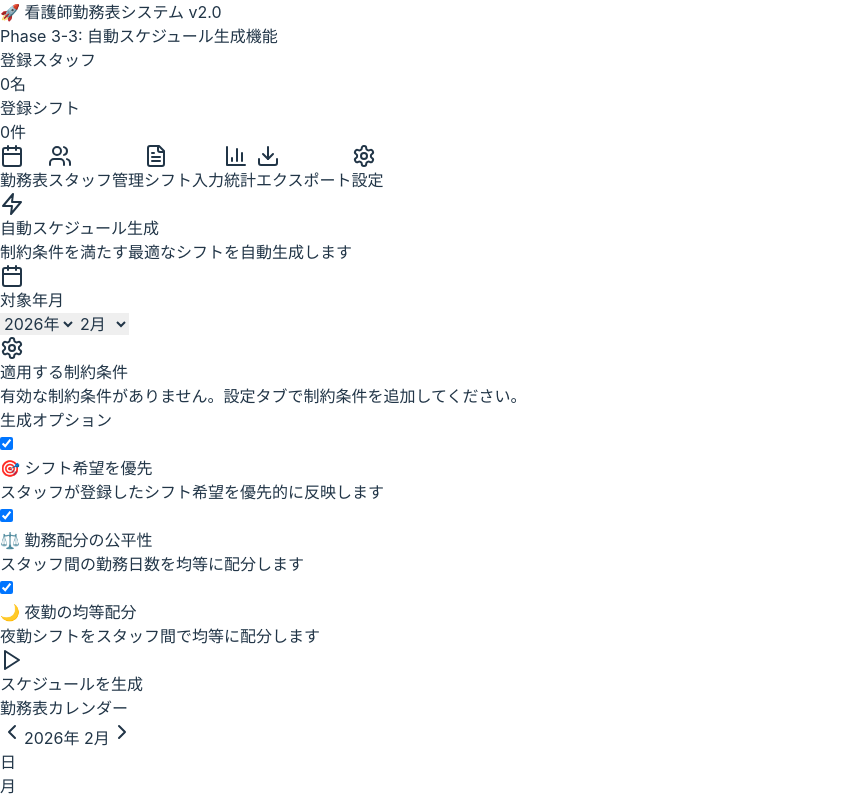
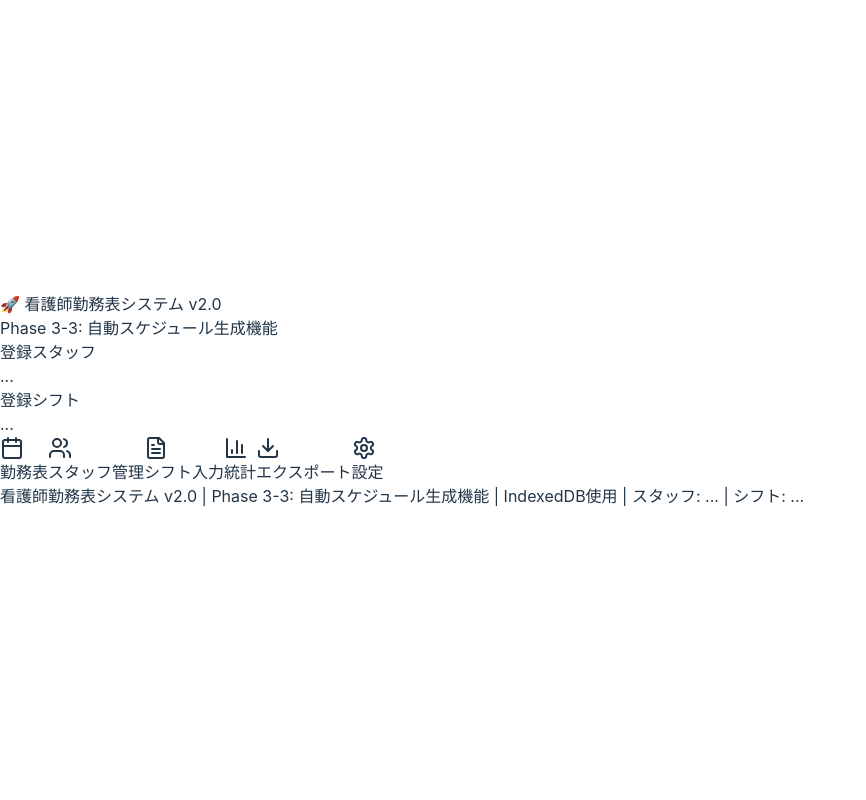
Before and after one commit to shinitio324/nurse-shift-scheduler, a React (Vite) app: page / in a window 1280 px wide. Shown: the top 800 px of the page, without its empty margins (0-866 px from the left). Built offline with nearby package versions, Linux system fonts and the light colour scheme; the HTML template or start-up script is replaced by a standard one.

Commit message:
Fix staff and shift count display in App.tsx

```diff
--- a/src/App.tsx
+++ b/src/App.tsx
@@ -1,4 +1,4 @@
-import { useState } from 'react';
+import { useState, useEffect } from 'react';
 import { Calendar, Users, FileText, Settings, BarChart3, Download } from 'lucide-react';
 import { StaffList } from './components/StaffList';
 import { CalendarView } from './components/CalendarView';
@@ -15,10 +15,19 @@ import { useScheduleGenerator } from './hooks/useScheduleGenerator';
 type TabType = 'calendar' | 'staff' | 'requests' | 'statistics' | 'export' | 'settings';
 
 export default function App() {
-  const [activeTab, setActiveTab] = useState<TabType>('calendar');
-  const { staff } = useStaff();
-  const { shiftRequests } = useShiftRequests();
+  const [activeTab, setActiveTab] = useState<TabType>('staff'); // 初期タブを「スタッフ管理」に変更
+  const { staff, loading: staffLoading } = useStaff();
+  const { shiftRequests, loading: shiftsLoading } = useShiftRequests();
   const { result, clearResult } = useScheduleGenerator();
+
+  // デバッグ用ログ
+  useEffect(() => {
+    console.log('📊 App.tsx - データ状態:');
+    console.log('  スタッフ読み込み中:', staffLoading);
+    console.log('  スタッフ数:', staff.length);
+    console.log('  シフト読み込み中:', shiftsLoading);
+    console.log('  シフト数:', shiftRequests.length);
+  }, [staff, shiftRequests, staffLoading, shiftsLoading]);
 
   const tabs = [
     { id: 'calendar' as TabType, label: '勤務表', icon: Calendar },
@@ -36,6 +45,8 @@ export default function App() {
   const handleScheduleSaved = () => {
     clearResult();
     setActiveTab('calendar');
+    // シフトデータを再読み込み
+    window.location.reload();
   };
 
   const handleScheduleCancelled = () => {
@@ -83,15 +94,21 @@ export default function App() {
             <div className="grid grid-cols-1 md:grid-cols-3 gap-6">
               <div className="p-6 bg-blue-50 rounded-lg">
                 <p className="text-sm text-blue-600 font-medium mb-2">登録スタッフ数</p>
-                <p className="text-3xl font-bold text-blue-700">{staff.length}名</p>
+                <p className="text-3xl font-bold text-blue-700">
+                  {staffLoading ? '読み込み中...' : `${staff.length}名`}
+                </p>
               </div>
               <div className="p-6 bg-green-50 rounded-lg">
                 <p className="text-sm text-green-600 font-medium mb-2">登録済みシフト</p>
-                <p className="text-3xl font-bold text-green-700">{shiftRequests.length}件</p>
+                <p className="text-3xl font-bold text-green-700">
+                  {shiftsLoading ? '読み込み中...' : `${shiftRequests.length}件`}
+                </p>
               </div>
               <div className="p-6 bg-purple-50 rounded-lg">
                 <p className="text-sm text-purple-600 font-medium mb-2">シフト希望</p>
-                <p className="text-3xl font-bold text-purple-700">{shiftRequests.length}件</p>
+                <p className="text-3xl font-bold text-purple-700">
+                  {shiftsLoading ? '読み込み中...' : `${shiftRequests.length}件`}
+                </p>
               </div>
             </div>
             <div className="mt-6 p-4 bg-gray-50 rounded-lg">
@@ -155,11 +172,15 @@ export default function App() {
             <div className="flex items-center gap-4">
               <div className="text-right">
                 <p className="text-sm text-gray-600">登録スタッフ</p>
-                <p className="text-lg font-bold text-indigo-600">{staff.length}名</p>
+                <p className="text-lg font-bold text-indigo-600">
+                  {staffLoading ? '...' : `${staff.length}名`}
+                </p>
               </div>
               <div className="text-right">
                 <p className="text-sm text-gray-600">登録シフト</p>
-                <p className="text-lg font-bold text-green-600">{shiftRequests.length}件</p>
+                <p className="text-lg font-bold text-green-600">
+                  {shiftsLoading ? '...' : `${shiftRequests.length}件`}
+                </p>
               </div>
             </div>
           </div>
@@ -201,7 +222,8 @@ export default function App() {
         <div className="max-w-7xl mx-auto px-4 sm:px-6 lg:px-8 py-4">
           <p className="text-center text-sm text-gray-600">
             看護師勤務表システム v2.0 | Phase 3-3: 自動スケジュール生成機能 |
-            IndexedDB使用 | スタッフ: {staff.length}名 | シフト: {shiftRequests.length}件
+            IndexedDB使用 | スタッフ: {staffLoading ? '...' : `${staff.length}名`} |
+            シフト: {shiftsLoading ? '...' : `${shiftRequests.length}件`}
           </p>
         </div>
       </footer>
```
